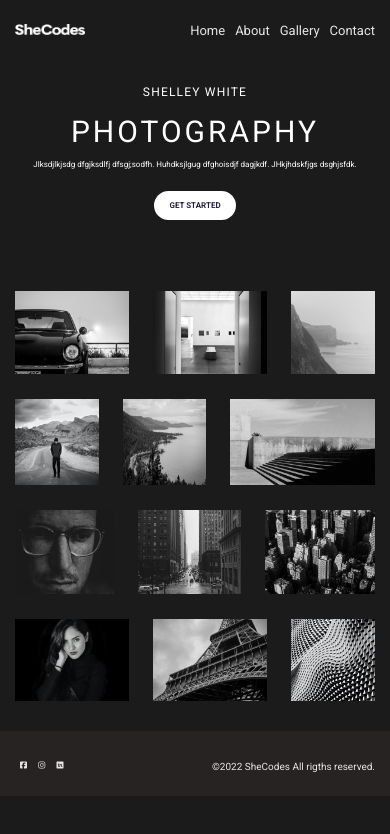
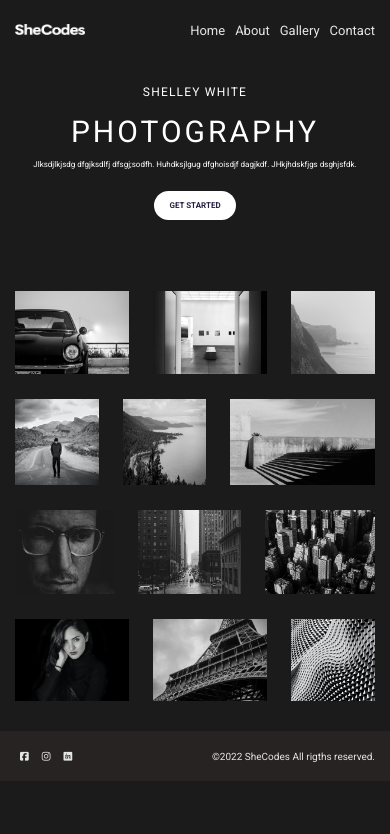
Before and after one commit to natalia-matash/Black-white-photo-portfolio, a plain HTML site: page index.html in a window 390 px wide. Drawn offline with nearby package versions, Linux system fonts and the light colour scheme.

Commit message:
Update style.css

```diff
--- a/src/style.css
+++ b/src/style.css
@@ -345,6 +345,7 @@ body {
    }
    .footer__items {
       align-items: center;
+      padding: 20px 0;
    }
    .footer__icons i:hover {
       font-size: 18px;
@@ -358,8 +359,12 @@ body {
       height: 100%;
       max-height: 150px;
       }
+   .footer__items {
+      padding: 15px 0;
+      align-items: center;
+   }
    .footer__icons {
-      font-size: 5px;
+      font-size: 12px;
    }
    .footer__text {
       font-size: 10px;
@@ -421,16 +426,17 @@ body {
    }
    .footer__items {
       align-items: center;
+      padding: 10px 0;
    }
    .footer__logo {
     display: none;
    }
    .footer__icons i {
-      font-size: 8px;
+      font-size: 10px;
       margin: 0 5px;
    }
    .footer__icons i:hover {
-      font-size: 12px;
+      font-size: 13px;
    }
    .footer__text {
       font-size: 10px;
```
